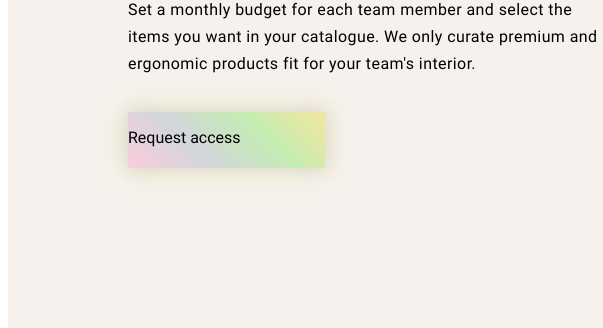
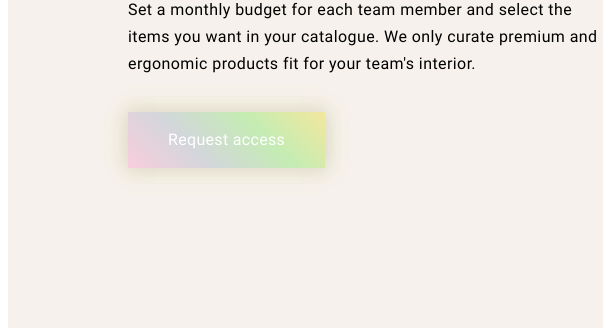
Before and after one commit to KirylPashkevich/web-programming-basics.github.io, a plain HTML site: page index.html in a window 1280 px wide. Shown: the part 1263-1591 px from the top of the page, 0-603 px from the left. Drawn offline with Linux system fonts and the light colour scheme; files whose address does not match are found by name.

Commit message:
botton changes

```diff
--- a/styles.css
+++ b/styles.css
@@ -204,6 +204,15 @@ p {
   width: 1440px;
   height: 829px;
   background-color: black;
-  /* sdfsdf */
-  /* test  */
+
 }
+.page3-middle-boton-text{
+  position: absolute;
+  margin: auto;
+
+  left: 40px;
+  color: white;
+  size: 16px;
+  line-height: 56px;
+  letter-spacing: 0.32px;
+}
```
